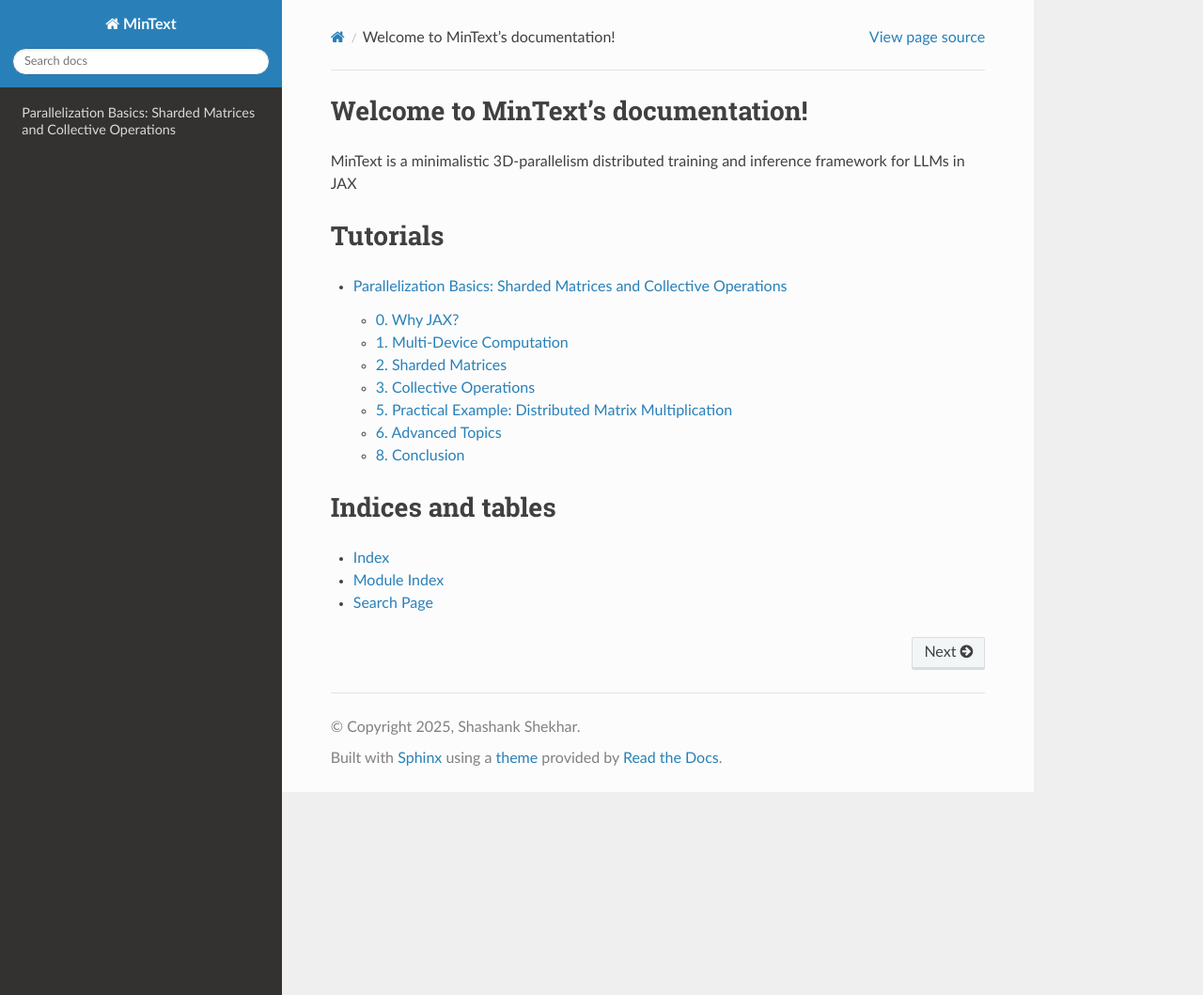
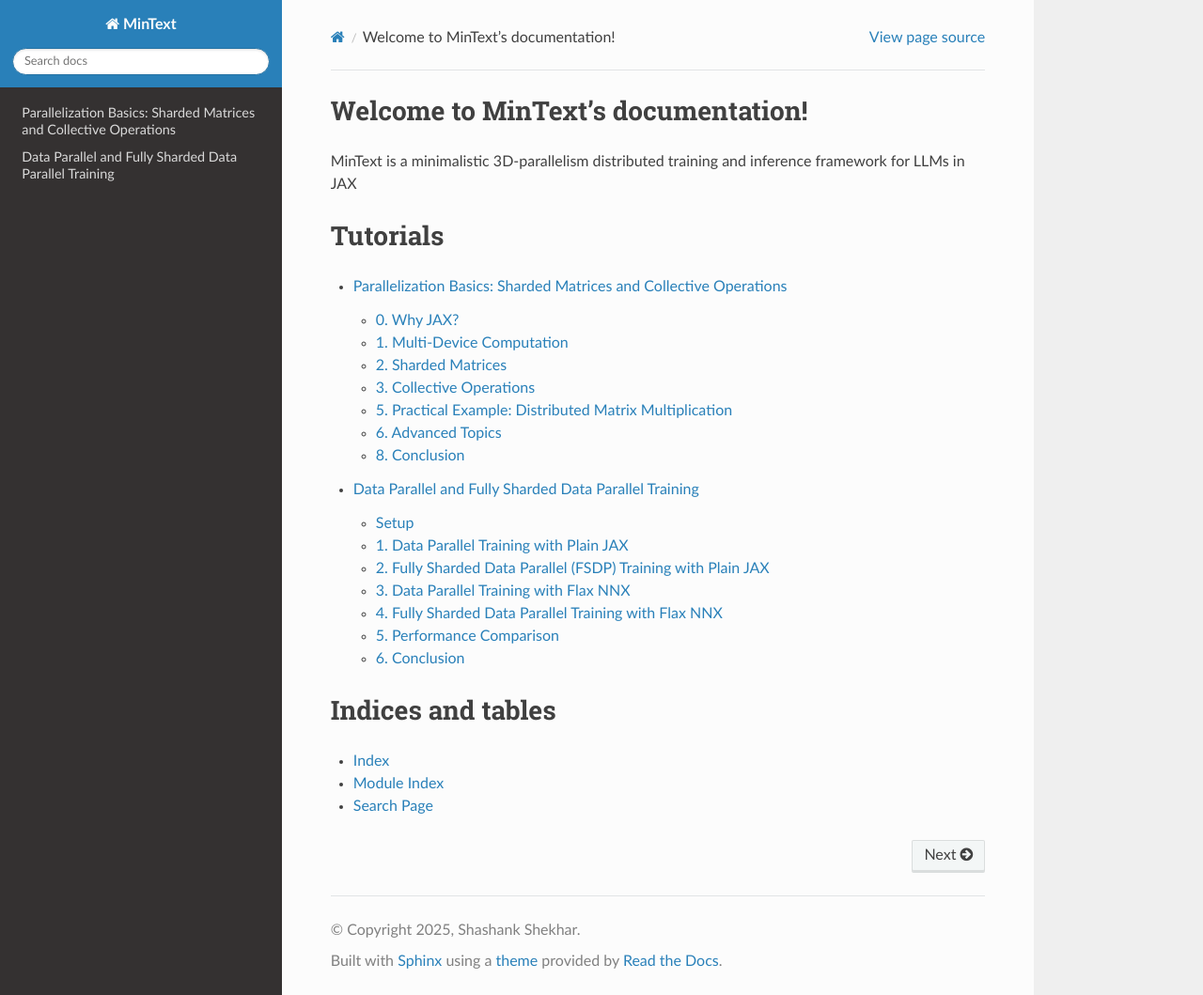
Before and after one commit to sshkhr/MinText, a Sphinx documentation site: the page built from docs/index.rst, in a window 1280 px wide and 1059 px high. Shown: the whole window at 94% size. Built offline with Sphinx 7.4.7 and the Read the Docs theme 3.1.0, drawn with Linux system fonts in a browser that asks for light colours.

Commit message:
tutorial: added initial draft of DP+FSDP tutorial

```diff
--- a/docs/index.rst
+++ b/docs/index.rst
@@ -10,6 +10,7 @@
    :maxdepth: 2
 
    tutorials/1_Parallelization_Basics
+   tutorials/2_Data_Parallel_and_FSDP
 
 Indices and tables
 ==================
```
Also changed, not shown: docs/tutorials/2_Data_Parallel_and_FSDP.ipynb (added).
